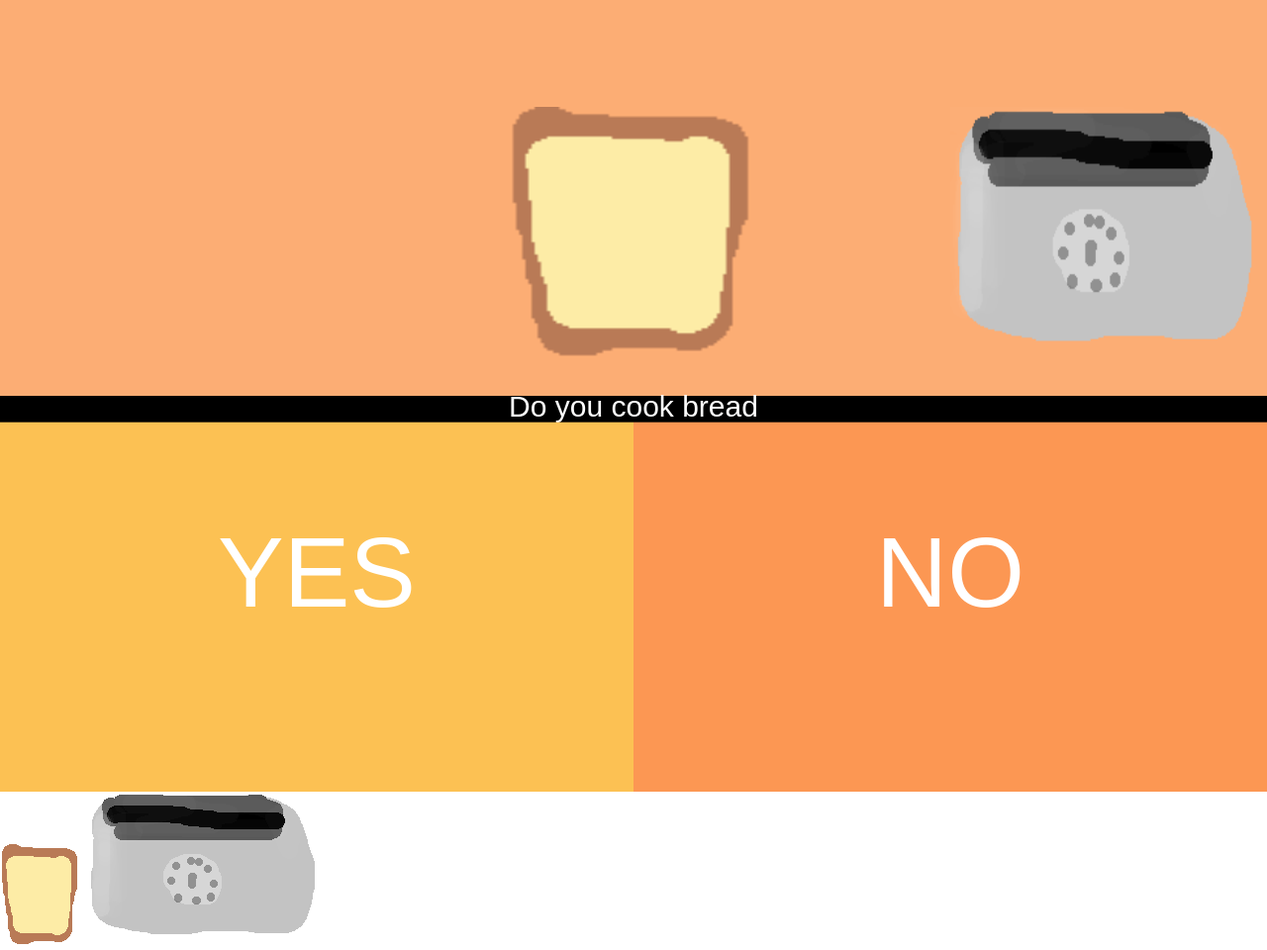
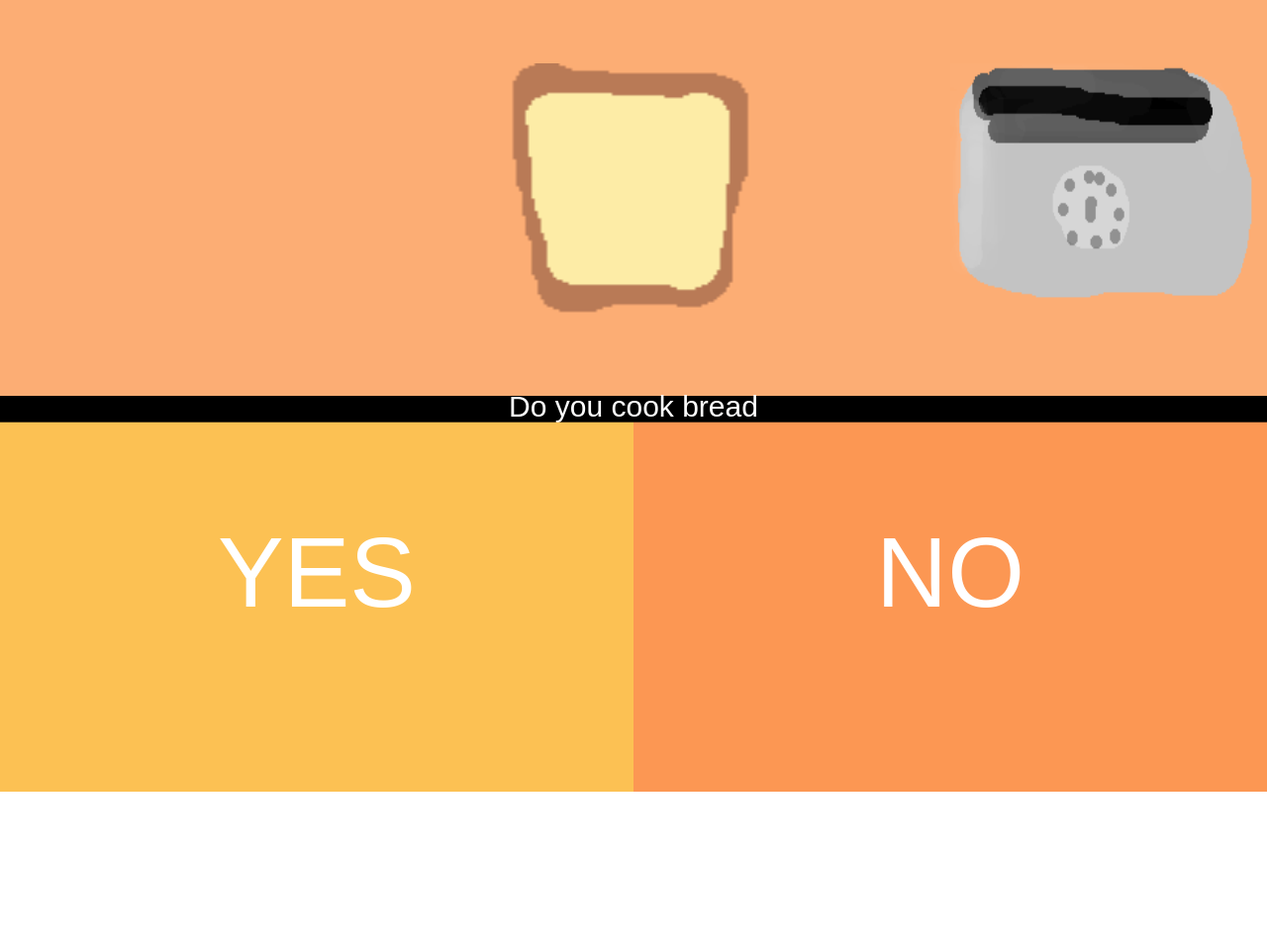
Before and after one commit to morgana-x/Toast-HTML5-Game, a plain HTML site: page index.html in a window 1280 px wide. Shown: the whole page at 99% size. After the commit the page ends 800 px from the top, so only its background shows below. Drawn offline with Linux system fonts and the light colour scheme.

Commit message:
Add files via upload

```diff
--- a/index.html
+++ b/index.html
@@ -4,6 +4,6 @@
 	}
 </style>
 <canvas></canvas>
-<img id="toast" src="img/bread.png">
-<img id="toaster" src="img/toaster.png">
+<img id="toast" src="img/bread.png" hidden>
+<img id="toaster" src="img/toaster.png" hidden>
 <script src="./index.js"></script>
--- a/index.js
+++ b/index.js
@@ -42,20 +42,20 @@ var noBoxRect = {
 }
 var toastBoxRect = {
 	x: canvas.width /2 - (canvas.width / 5 / 2) ,
-	y: (canvas.height / 2) - choiceBoxSize - promptDialougeHeight - 20+ ( (canvas.width / 5 ) /2  ),
+	y: (canvas.height / 2) - choiceBoxSize - (promptDialougeHeight )  + ( (canvas.width / 5 ) /2 / 2	 ),
 	width: canvas.width / 5,
 	height: canvas.width / 5
 }
 var toasterBoxRect = {
 	x: canvas.width - canvas.width / 4,
-	y: (canvas.height / 2) - choiceBoxSize - promptDialougeHeight - 20 + (canvas.width / 5 / 2),
+	y: (canvas.height / 2) - choiceBoxSize - (promptDialougeHeight )  + (canvas.width / 5 ) / 2 / 2,
 	width: canvas.width / 4,
 	height: canvas.width / 5
 }
 function refreshVariables()
 {
-	 canvas.width = innerWidth
-	 canvas.height = innerWidth
+	 //canvas.width = innerWidth
+	 //canvas.height = innerWidth
 	 promptDialougeHeight = canvas.height / 60
 	 choiceBoxSize = (canvas.height / 2) - promptDialougeHeight
 	 choiceButtonWidth = canvas.width/2
```
